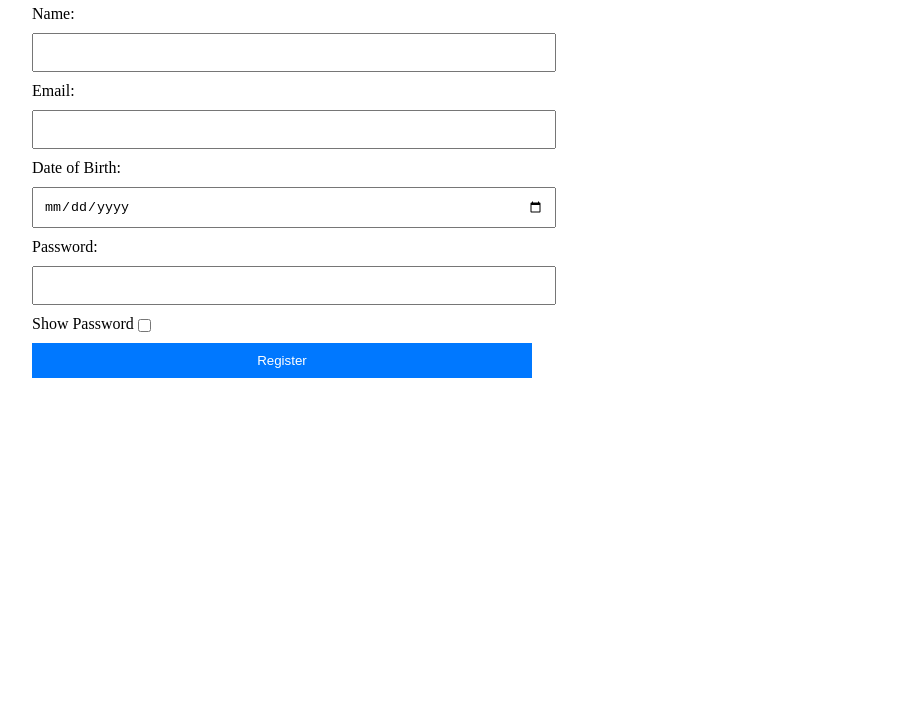
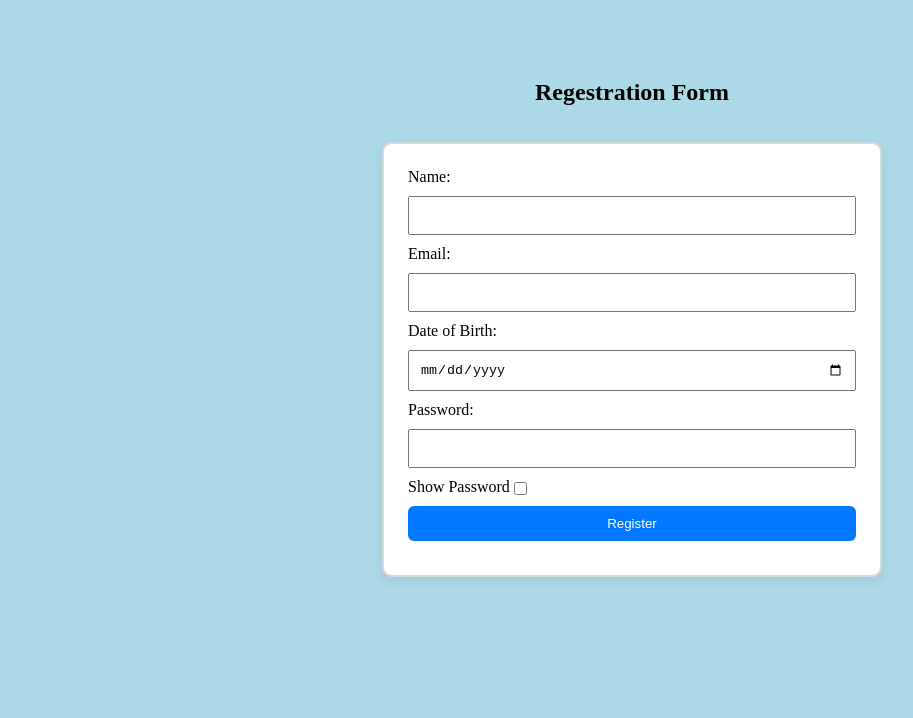
Before and after one commit to Yyoungion/Y12ProgrammingForTheWeb, a plain HTML site: page Programming Task – Web Form Validation/index.html in a window 1280 px wide. Shown: the part 82-800 px from the top of the page, without its empty margins (8-921 px from the left). Drawn offline with Linux system fonts and the light colour scheme.

Commit message:
regestration form

```diff
--- a/Programming Task – Web Form Validation/index.html
+++ b/Programming Task – Web Form Validation/index.html
@@ -9,7 +9,7 @@
 <body>
 
   <!-- Page heading -->
-  <h2>Sign Up</h2>
+  <h2>Regestration Form</h2>
 
   <!-- Form with id "Login" — script.js uses this id to attach in script.js -->
   <form id="Login">
--- a/Programming Task – Web Form Validation/script.js
+++ b/Programming Task – Web Form Validation/script.js
@@ -8,45 +8,56 @@ function togglePasswordVisibility() {
   }
 }
 
-// Attach a submit event attached to the form with id="Login".
+// Attach a submit event to the form with id="Login".
 document.getElementById("Login").addEventListener("submit", function(event) {
   event.preventDefault(); // stops the browser from doing a normal form submit/refresh
 
-  // Reads the values
-  const name = document.getElementById("name").value();
-  const email = document.getElementById("email").value();
-  const dob = document.getElementById("dob").value;
-  const password = document.getElementById("password").value;
+  // Read the input values — use .value (property), not .value() (function)
+  const name = document.getElementById("name").value.trim(); // get name and remove whitespace
+  const email = document.getElementById("email").value.trim(); // get email and remove whitespace
+  const dob = document.getElementById("dob").value; // get date of birth
+  const password = document.getElementById("password").value; // get password
 
-  // Simple validation
-  // emailPattern — basic check
+  // Define validation patterns
+  // emailPattern — basic check for email format
   const emailPattern = /^[^\s@]+@[^\s@]+\.[^\s@]+$/;
   // passPattern — requires at least one letter, one digit and minimum length 8
   const passPattern = /^(?=.*[A-Za-z])(?=.*\d)[A-Za-z\d]{8,}$/;
 
-  // Validate email — show alert and stops the event if invalid
-  if (!emailPattern.test(email))
-    {
+  // Validate email — show alert and stop if invalid
+  if (!emailPattern.test(email)) {
     alert("Please enter a valid email address.");
     return;
   }
 
-  // Validate password strength — show alert and stops event if invalid
-  if (!passPattern.test(password))
-    {
+  // Validate password strength — show alert and stop if invalid
+  if (!passPattern.test(password)) {
     alert("Password must be at least 8 characters long and include letters and numbers.");
     return;
   }
 
-  // Build a "results" page.
+  // Build the results page HTML using template literals
   const resultPage = `
-    <h2>Registration Successful!</h2>
-    <p><strong>Name:</strong> ${name}</p>
-    <p><strong>Email:</strong> ${email}</p>
-    <p><strong>Password:</strong> ${password}</p>
-    <p><strong>Date of Birth:</strong> ${dob}</p>
+    <!DOCTYPE html>
+    <html lang="en">
+    <head>
+      <meta charset="UTF-8">
+      <title>Registration Results</title>
+      <link rel="stylesheet" href="style.css">
+    </head>
+    <body>
+      <div style="max-width: 500px; padding: 24px; border: 2px solid #d6dbe0; border-radius: 10px; background: #ffffff; box-shadow: 0 4px 12px rgba(0,0,0,0.08); text-align: left;">
+        <h2>Registration Successful!</h2>
+        <p><strong>Name:</strong> ${name}</p>
+        <p><strong>Email:</strong> ${email}</p>
+        <p><strong>Password:</strong> ${password}</p>
+        <p><strong>Date of Birth:</strong> ${dob}</p>
+      </div>
+    </body>
+    </html>
   `;
 
-  // Replace the body with the results HTML.
-  document.body.innerHTML = resultPage;
+  // Replace the entire page with the full HTML document
+  document.open();
+  document.write(resultPage);
 });
--- a/Programming Task – Web Form Validation/style.css
+++ b/Programming Task – Web Form Validation/style.css
@@ -1,32 +1,55 @@
-/*Styling for the body*/
+/* Center the whole page content (horizontally + vertically) and keep the form as a bordered card */
 body {
-  margin: 40px; /* add margin around the body */
-  max-width: 500px; /* limit the maximum width */
+  display: flex;
+  flex-direction: column;   /* stack children vertically (h2 heading above the form) */
+  align-items: center;      /* horizontally center all child elements */
+  justify-content: center;  /* vertically center all child elements */
+  gap: 16px;                /* add 16px space between the heading and the form */
+  min-height: 100vh;        /* make body at least full viewport height for vertical centering */
+  margin: 0;                /* remove default page margin */
+  background: lightblue;      /* light gray background color */
+  font-family: "Times New Roman", Times, serif;  /* serif font stack */
 }
 
-/* Styling for form elements (button) */
-input, button {
-  width: 100%; /* make inputs and buttons full width */
-  padding: 10px;  /* add padding inside */
-  margin: 10px 0; /* add margin above and below */
+/* Card-style form centered on the page */
+form#Login {
+  width: 100%;
+  max-width: 500px;         /* limit form width so it doesn't stretch too wide */
+  padding: 24px;            /* inner spacing inside the form */
+  border: 2px solid #d6dbe0; /* visible gray border around the form */
+  border-radius: 10px;      /* rounded corners for a softer card look */
+  background: #ffffff;      /* white background for the form card */
+  box-shadow: 0 4px 12px rgba(0,0,0,0.08);  /* subtle shadow for depth */
+  box-sizing: border-box;   /* include padding/border in width calculation */
+  text-align: left;         /* align labels and text to the left */
 }
 
-/* Styling for checkbox inputs */
-input[type="checkbox"] {
-  width: auto; /* reset width for checkboxes */
-  padding: 0;/* reset padding for checkboxes */
-  margin: 0 10px 0 0; /* margin to the right only */
-  vertical-align: middle; /* align with text */
+/* Make inputs and buttons full width inside the centered card */
+input:not([type="checkbox"]), button {
+  width: 100%;              /* stretch to fill the form width */
+  padding: 10px;            /* inner spacing for readability */
+  margin: 10px 0;           /* vertical spacing between controls */
+  box-sizing: border-box;   /* include padding in width calculation */
 }
 
-/* Styling for buttons */
-button {
-  background: #0078ff; /* blue background */
-  color: white; /* white text */
-  border: none; /* no border */
-  cursor: pointer; /* changes to pointer cursor on hover */
+/* Keep checkboxes compact and inline with their label */
+input[type="checkbox"] {
+  width: auto;              /* don't stretch checkbox to full width */
+  padding: 0;               /* remove extra padding */
+  margin: 0 8px 0 0;        /* small right gap between checkbox and label text */
+  vertical-align: middle;   /* align checkbox with text baseline */
 }
 
+/* Button appearance */
+button {
+  background: #0078ff;      /* blue background color */
+  color: white;             /* white text color */
+  border: none;             /* remove default button border */
+  cursor: pointer;          /* pointer cursor indicates clickable element */
+  border-radius: 6px;       /* slightly rounded corners */
+}
+
+/* Button hover state for user feedback */
 button:hover {
-  background: #005fcc; /* darker blue on hover */
+  background: #005fcc;      /* darker blue on hover */
 }
```
Also changed, not shown: 1 other file.
